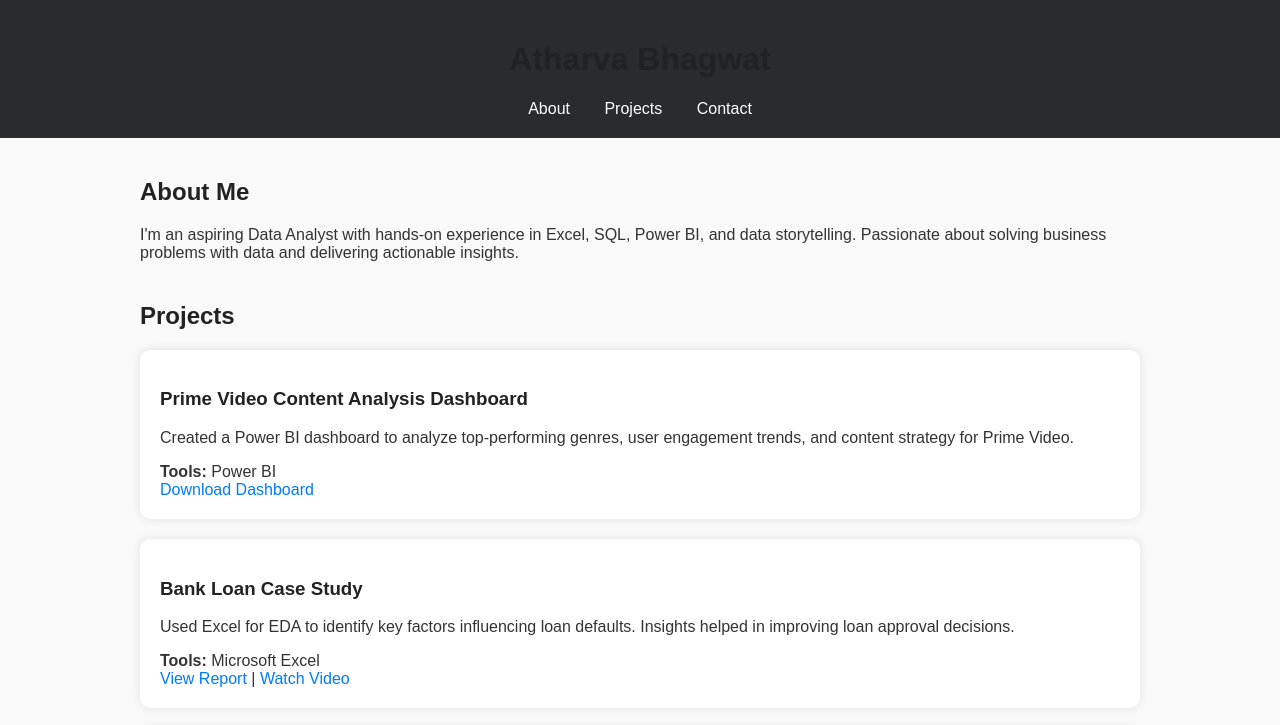
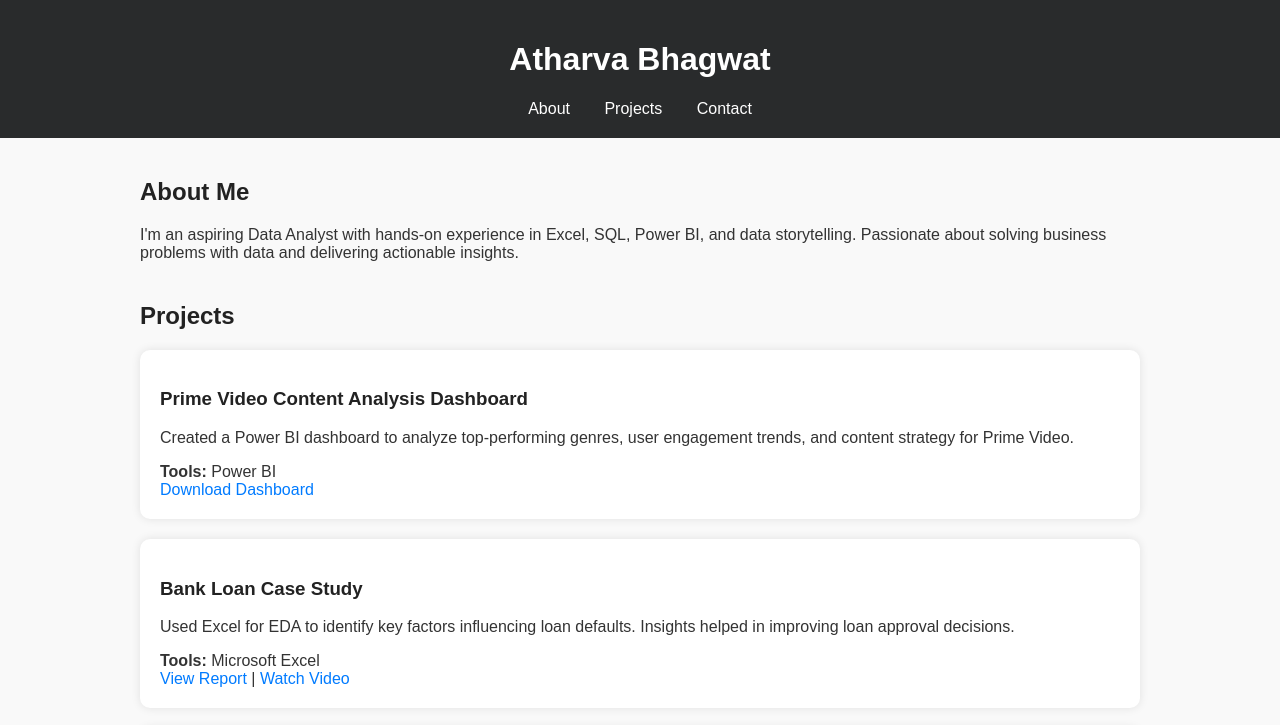
Before and after one commit to atharva0607/atharva-portfolio, a plain HTML site: page index.html in a window 1280 px wide. Shown: the top 725 px of the page. Drawn offline with Linux system fonts and the light colour scheme.

Commit message:
Update index.html

```diff
--- a/index.html
+++ b/index.html
@@ -19,7 +19,7 @@
 </head>
 <body>
   <header>
-    <h1>Atharva Bhagwat</h1>
+    <h1 style="color: white;">Atharva Bhagwat</h1>
     <nav>
       <a href="#about">About</a>
       <a href="#projects">Projects</a>
```
